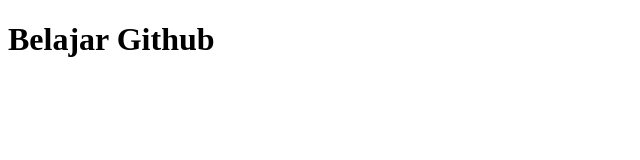
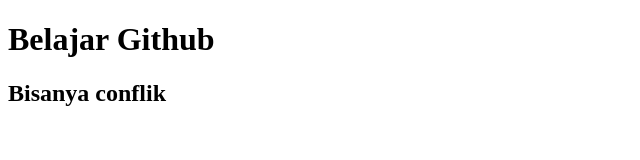
Before and after one commit to Gumz7/belajar-github, a plain HTML site: page index.html in a window 1280 px wide. Shown: the whole page, without its empty margins (0-640 px from the left). Drawn offline with Linux system fonts and the light colour scheme.

Commit message:
dari yogi

```diff
--- a/index.html
+++ b/index.html
@@ -8,5 +8,6 @@
 </head>
 <body>
     <h1>Belajar Github</h1>
+    <h2>Bisanya conflik</h2>
 </body>
 </html>
```
